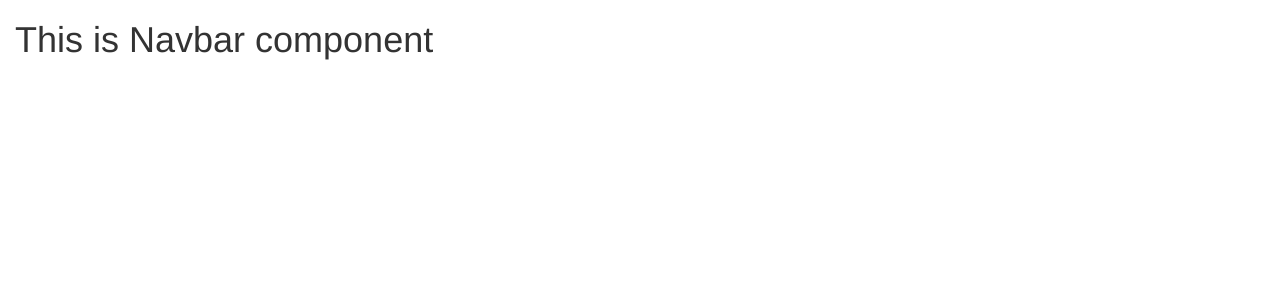
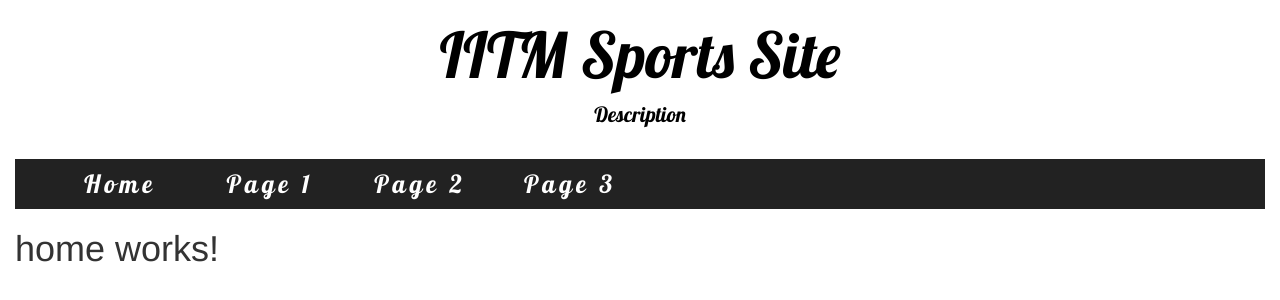
Before and after one commit to Revanthmk/IITM-Sports-Website, an Angular app: page /home in a window 1280 px wide. Shown: the top 300 px of the page. Built offline with nearby package versions, Linux system fonts and the light colour scheme.

Commit message:
Added Navbar

```diff
--- a/src/app/app.component.html
+++ b/src/app/app.component.html
@@ -1,3 +1,4 @@
-<div class="container-fluid">
-  <app-navbar></app-navbar>
+<div class='container-fluid'>
+	<app-navbar></app-navbar>
+	<router-outlet></router-outlet>
 </div>
--- a/src/app/app.module.ts
+++ b/src/app/app.module.ts
@@ -1,13 +1,18 @@
 import { BrowserModule } from '@angular/platform-browser';
 import { NgModule } from '@angular/core';
-
+import { RouterModule, Routes } from '@angular/router';
 import { AppComponent } from './app.component';
 
 import { NavbarComponent } from './components/navbar/navbar.component';
+import { HomeComponent } from './components/home/home.component';
+
+const appRoutes: Routes = [
+   { path: 'home', component: HomeComponent }
+];
 
 @NgModule({
-  declarations: [AppComponent, NavbarComponent],
-  imports: [BrowserModule],
+  declarations: [AppComponent, NavbarComponent, HomeComponent],
+  imports: [BrowserModule,RouterModule.forRoot(appRoutes)],
   providers: [],
   bootstrap: [AppComponent],
 })
--- /dev/null
+++ b/src/app/components/home/home.component.html
@@ -0,0 +1,3 @@
+<h1>
+  home works!
+</h1>
--- /dev/null
+++ b/src/app/components/home/home.component.ts
@@ -0,0 +1,15 @@
+import { Component, OnInit } from '@angular/core';
+
+@Component({
+  selector: 'app-home',
+  templateUrl: './home.component.html',
+  styleUrls: ['./home.component.css']
+})
+export class HomeComponent implements OnInit {
+
+  constructor() { }
+
+  ngOnInit() {
+  }
+
+}
--- a/src/app/components/navbar/navbar.css
+++ b/src/app/components/navbar/navbar.css
@@ -0,0 +1,32 @@
+ .jumbotron {
+      color: black;
+      background-color: #fff;
+      padding: 25px 25px;
+      padding-top: 0px !important;
+      padding-bottom: 0px !important;
+      font-family: 'Lobster', cursive;
+  }
+ .navbar {
+      margin-bottom: 0!important;
+      z-index: 9999;
+      border: 0;
+      font-size: 25px !important;
+      line-height: 1.42857143 !important;
+      letter-spacing: 4px;
+      border-radius: 0;
+      font-family: 'Lobster', sans-serif;
+  }
+  .navbar li a {
+  		text-align: center;
+      color: #fff !important;
+      min-width: 150px !important;
+  }
+  .navbar-nav li a:hover, .navbar-nav li.active a {
+      color: #f4511e !important;
+      background-color: #fff !important;
+
+  }
+  .navbar-default .navbar-toggle {
+      border-color: transparent;
+      color: #fff !important;
+  }
--- a/src/app/components/navbar/navbar.html
+++ b/src/app/components/navbar/navbar.html
@@ -1 +1,28 @@
-<h1>This is Navbar component</h1>
+<div class="jumbotron text-center">
+  <h1>IITM Sports Site</h1>
+  <p>Description</p>
+</div>
+
+<div class="container-fluid">
+  <div class='row'>
+    <nav class="navbar navbar-inverse">
+      <div class="container-fluid">
+        <div class="navbar-header">
+          <button type="button" class="navbar-toggle" data-toggle="collapse" data-target="#myNavbar">
+            <span class="icon-bar"></span>
+            <span class="icon-bar"></span>
+            <span class="icon-bar"></span>
+          </button>
+        </div>
+        <div class="collapse navbar-collapse" id="myNavbar">
+          <ul class="nav navbar-nav">
+            <li><a [routerLink] = "['/home']">Home</a></li>
+            <li><a [routerLink] = "['/']">Page 1</a></li>
+            <li><a [routerLink] = "['/']">Page 2</a></li>
+            <li><a [routerLink] = "['/']">Page 3</a></li>
+          </ul>
+        </div>
+      </div>
+    </nav>
+</div>
+</div>
--- a/src/index.html
+++ b/src/index.html
@@ -6,9 +6,13 @@
   <base href="/">
 
   <meta name="viewport" content="width=device-width, initial-scale=1">
-  <link rel="icon" type="image/x-icon" href="favicon.ico">
+  <link rel="stylesheet" href="https://maxcdn.bootstrapcdn.com/bootstrap/3.3.7/css/bootstrap.min.css">
+  <link href="https://fonts.googleapis.com/css?family=Lobster" rel="stylesheet">
+  <script src="https://ajax.googleapis.com/ajax/libs/jquery/3.3.1/jquery.min.js"></script>
+  <script src="https://maxcdn.bootstrapcdn.com/bootstrap/3.3.7/js/bootstrap.min.js"></script>
+
 </head>
 <body>
-  <app-root></app-root>
+    <app-root></app-root>
 </body>
 </html>
```
Also changed, not shown: src/app/components/home/home.component.css (added), 1 other file (tests, documents, lock files or other folders).
